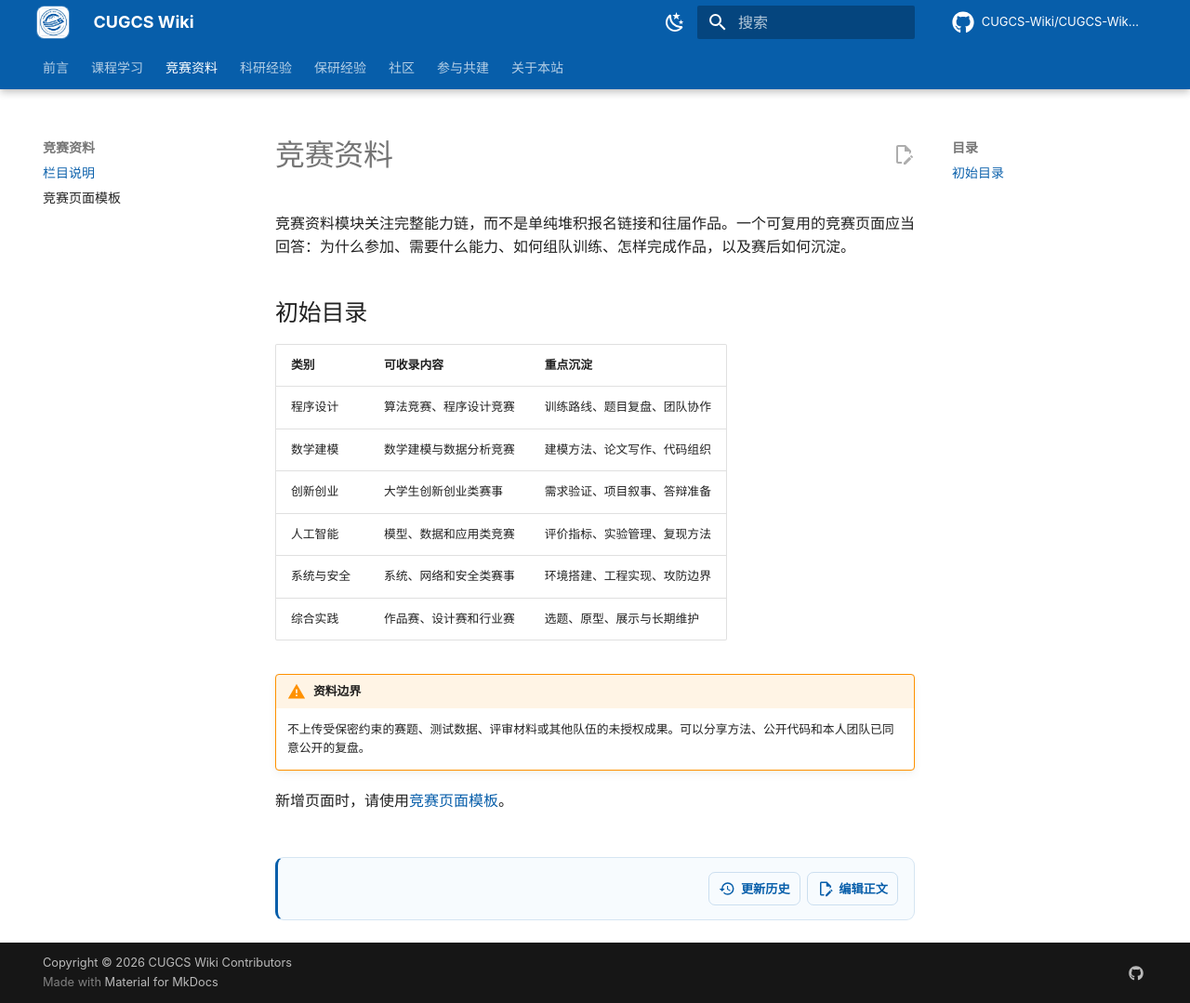
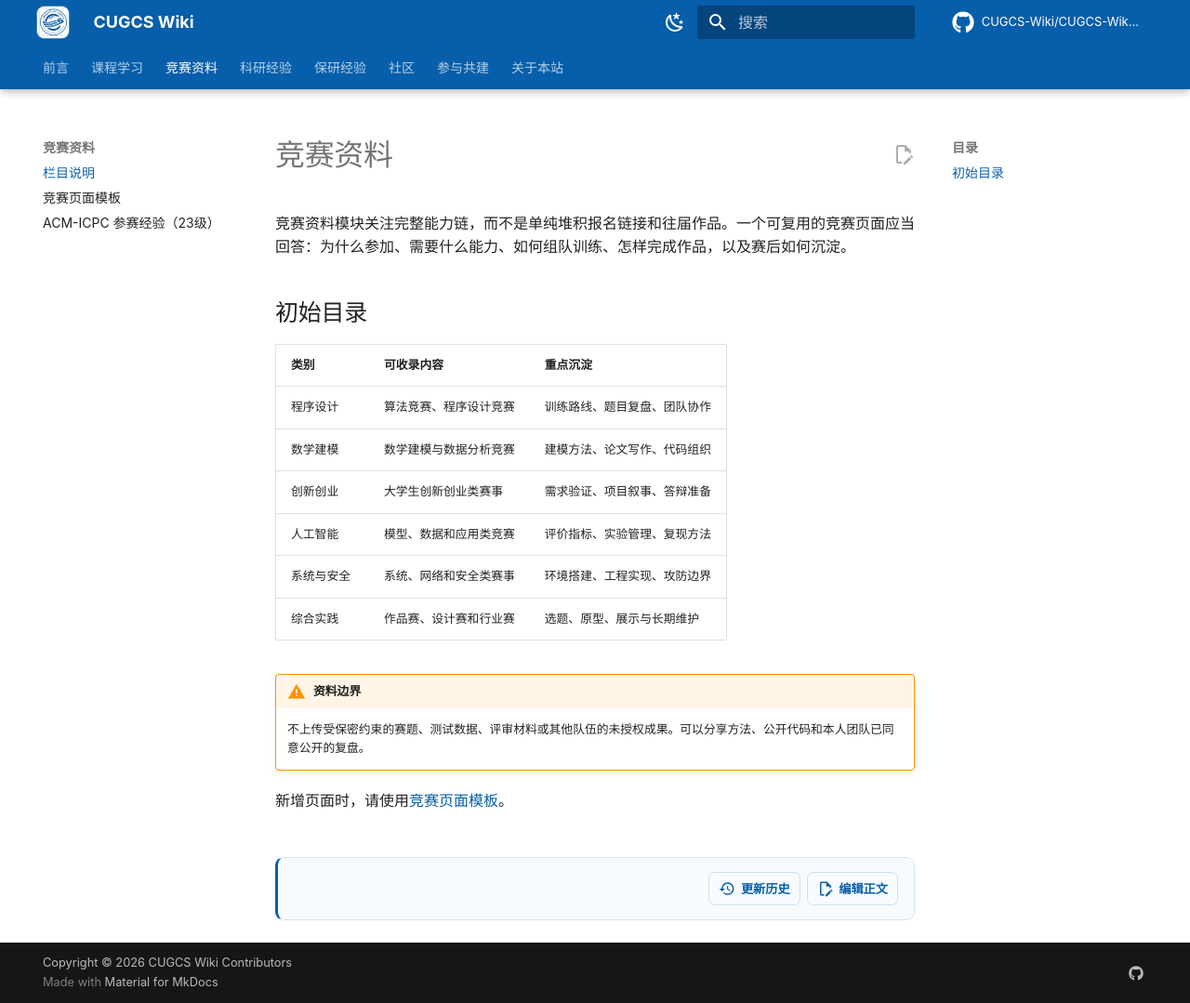
Before and after one commit to CUGCS-Wiki/CUGCS-Wiki.github.io, an MkDocs documentation site: the page built from docs/competitions/index.md, in a window 1280 px wide and 1079 px high. Shown: the whole window at 93% size. Built offline with MkDocs 1.6.1 and Material for MkDocs 9.7.7, drawn with Linux system fonts in a browser that asks for light colours; comment, search, counter and statistics services are not loaded.

Commit message:
Add ACM-ICPC experience for class of 2023

```diff
--- a/mkdocs.yml
+++ b/mkdocs.yml
@@ -118,6 +118,7 @@ nav:
   - 竞赛资料:
       - 栏目说明: competitions/index.md
       - 竞赛页面模板: competitions/page-template.md
+      - ACM-ICPC 参赛经验（23级）: competitions/acm-icpc.md
   - 科研经验:
       - 栏目说明: research/index.md
       - 科研页面模板: research/page-template.md
```
